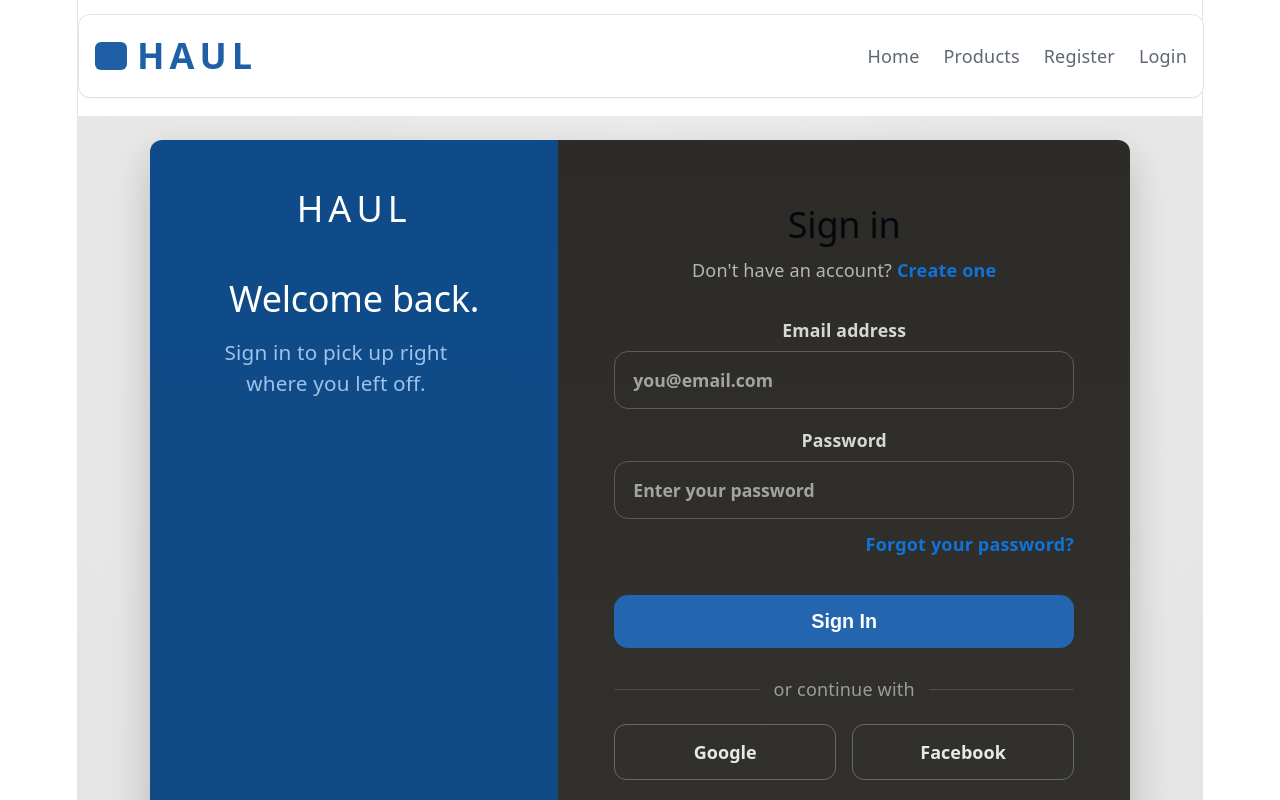
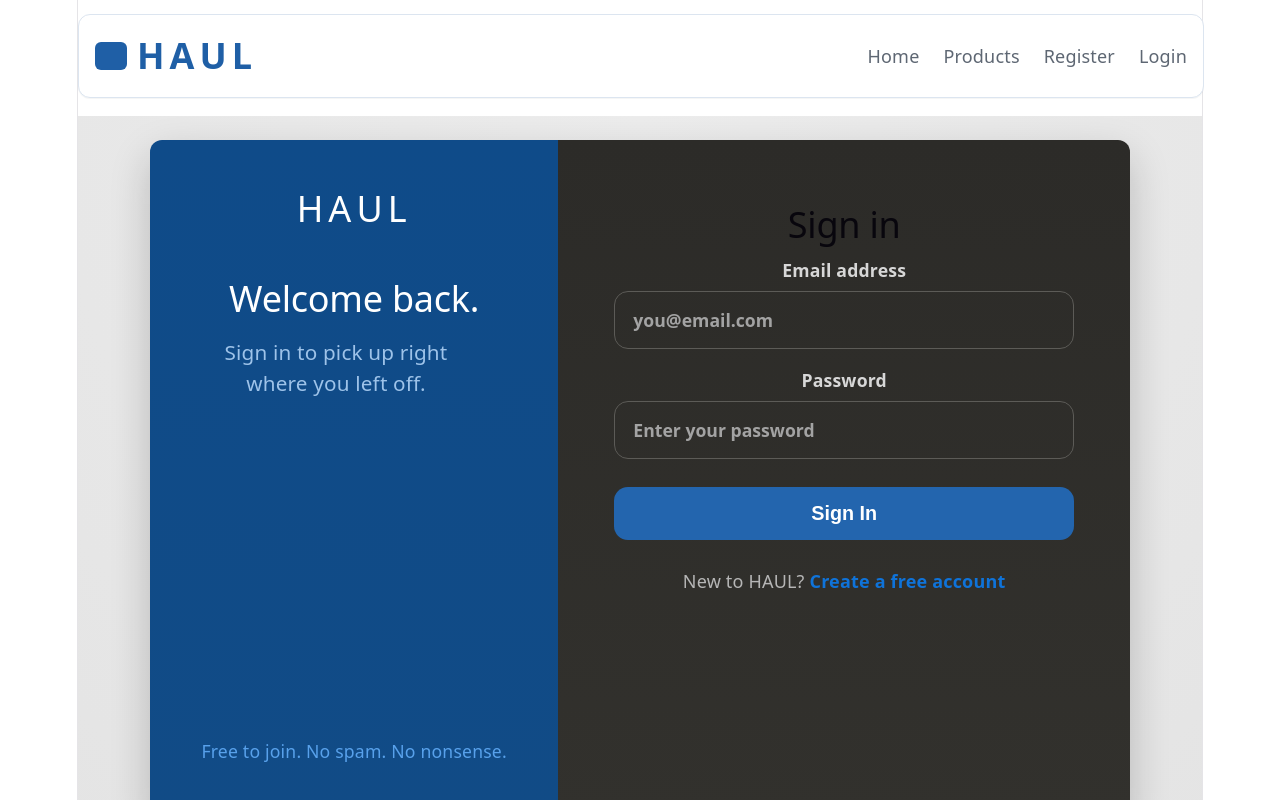
Before and after one commit to DzaboffCodes/E_Commerce, a React (Vite) app in the folder ecommerce-frontend/: page /login in a window 1280 px wide. Shown: the top 800 px of the page. Built offline with nearby package versions, Linux system fonts and the light colour scheme.

Commit message:
Added credential information to keep cookie session active

```diff
--- a/ecommerce-frontend/src/components/Login.jsx
+++ b/ecommerce-frontend/src/components/Login.jsx
@@ -55,6 +55,7 @@ function LoginPage() {
           email: form.email,
           password: form.password,
         }),
+        credentials: "include",
       });
 
       const data = await response.json();
@@ -84,10 +85,6 @@ function LoginPage() {
         <section className="login-right">
           <h2>Sign in</h2>
 
-          <p className="signin-text">
-            Don't have an account? <Link to="/register">Create one</Link>
-          </p>
-
           <form onSubmit={onSubmit} className="login-form">
             <label>
               Email address
@@ -113,9 +110,9 @@ function LoginPage() {
               {errors.password && <span className="field-error">{errors.password}</span>}
             </label>
 
-            <div className="forgot-row">
+            {/* <div className="forgot-row">
               <Link to="/forgot-password">Forgot your password?</Link>
-            </div>
+            </div> */}
 
             {serverError && <div className="form-error">{serverError}</div>}
 
@@ -123,17 +120,6 @@ function LoginPage() {
               {loading ? "Signing in..." : "Sign In"}
             </button>
           </form>
-
-          <div className="login-divider">or continue with</div>
-
-          <div className="social-row">
-            <button type="button" className="social-btn">
-              Google
-            </button>
-            <button type="button" className="social-btn">
-              Facebook
-            </button>
-          </div>
 
           <p className="login-footer-link">
             New to HAUL? <Link to="/register">Create a free account</Link>
--- a/ecommerce-frontend/src/components/Register.jsx
+++ b/ecommerce-frontend/src/components/Register.jsx
@@ -85,7 +85,8 @@ function RegisterPage() {
                     last_name: form.last_name,
                     email: form.email,
                     password: form.password
-                })
+                }),
+                credentials: "include"
             });
 
             // Parse JSON Body
```
Lines whose indentation alone changed are shown as unchanged.
